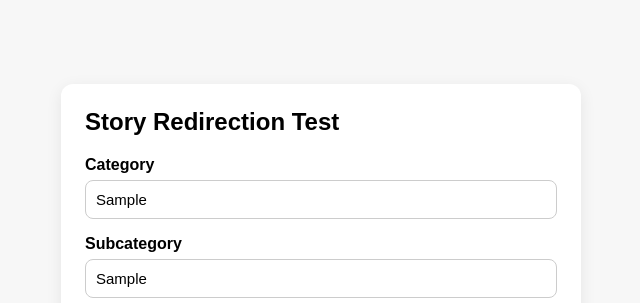
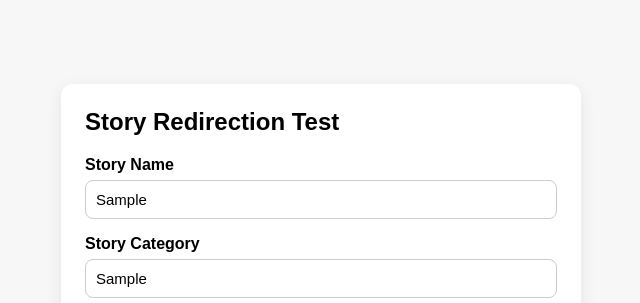
Before and after one commit to Arjuncircle/VNPT-story-redirection, a plain HTML site: page index.html in a window 1280 px wide. Both pictures are taken after typing "Sample", "Sample" into the empty fields and a click on the button "Save". Shown: the top 303 px of the page, 319-959 px from the left. Drawn offline with Linux system fonts and the light colour scheme.

Commit message:
Rename labels and simplify URL parameter handling

```diff
--- a/index.html
+++ b/index.html
@@ -70,10 +70,10 @@
   <div class="card">
     <h2>Story Redirection Test</h2>
 
-    <label for="category">Category</label>
+    <label for="category">Story Name</label>
     <input id="category" type="text" placeholder="Enter category" />
 
-    <label for="subcategory">Subcategory</label>
+    <label for="subcategory">Story Category</label>
     <input id="subcategory" type="text" placeholder="Enter subcategory" />
 
     <button onclick="saveUrl()">Save</button>
@@ -101,22 +101,10 @@
     function saveUrl() {
       const category = categoryInput.value.trim();
       const subCategory = subcategoryInput.value.trim();
-
       const url = new URL(window.location.href);
 
-      if (category) {
-        url.searchParams.set("category", category);
-      } else {
-        // url.searchParams.delete("category");
-        url.searchParams.set("category", '');
-      }
-
-      if (subCategory) {
-        url.searchParams.set("subCategory", subCategory);
-      } else {
-        // url.searchParams.delete("subCategory");
-        url.searchParams.set("subCategory", '');
-      }
+      url.searchParams.set("category", category || "");
+      url.searchParams.set("subCategory", subCategory || "");
 
       window.history.pushState({}, "", url);
       updatePreview();
```
